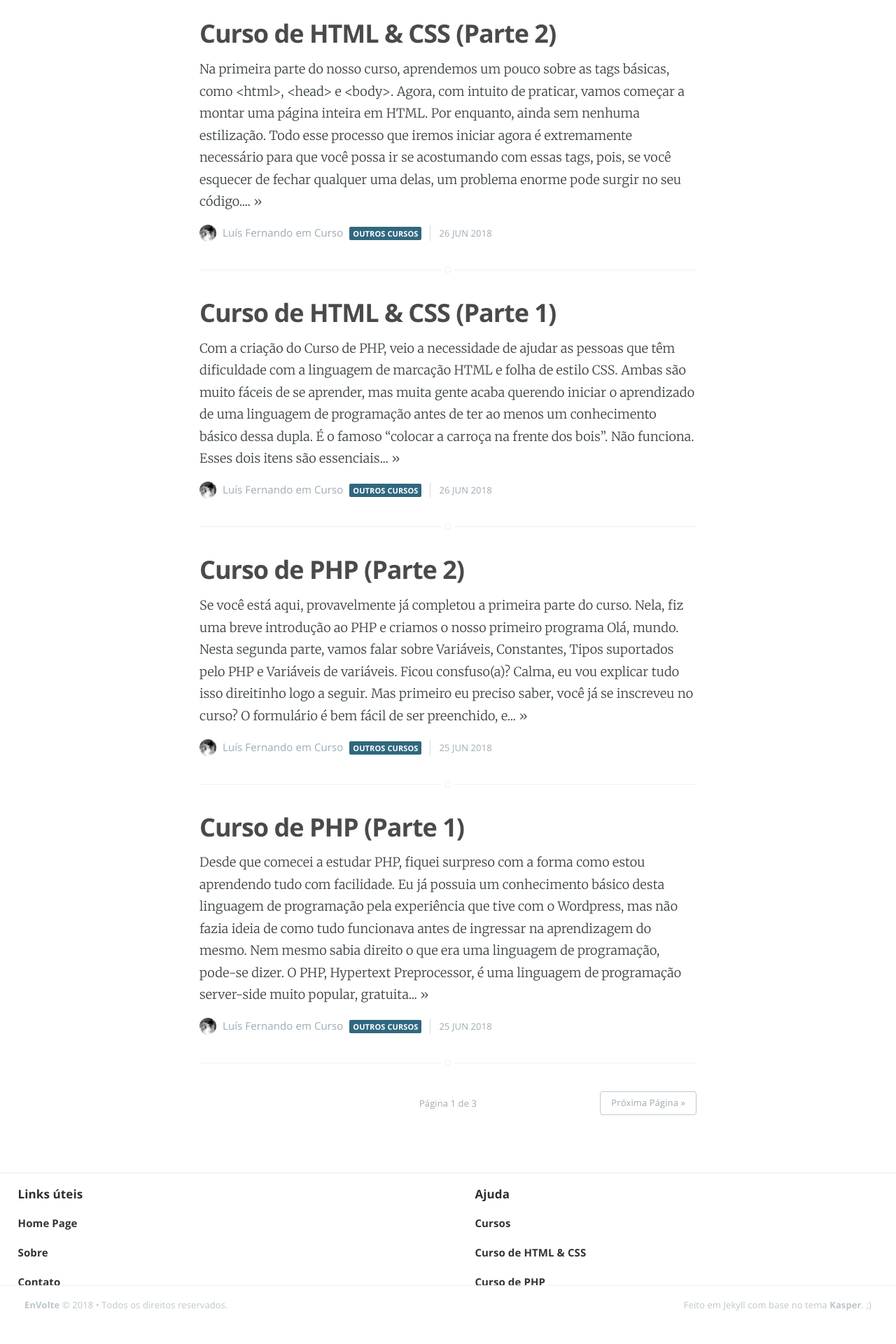
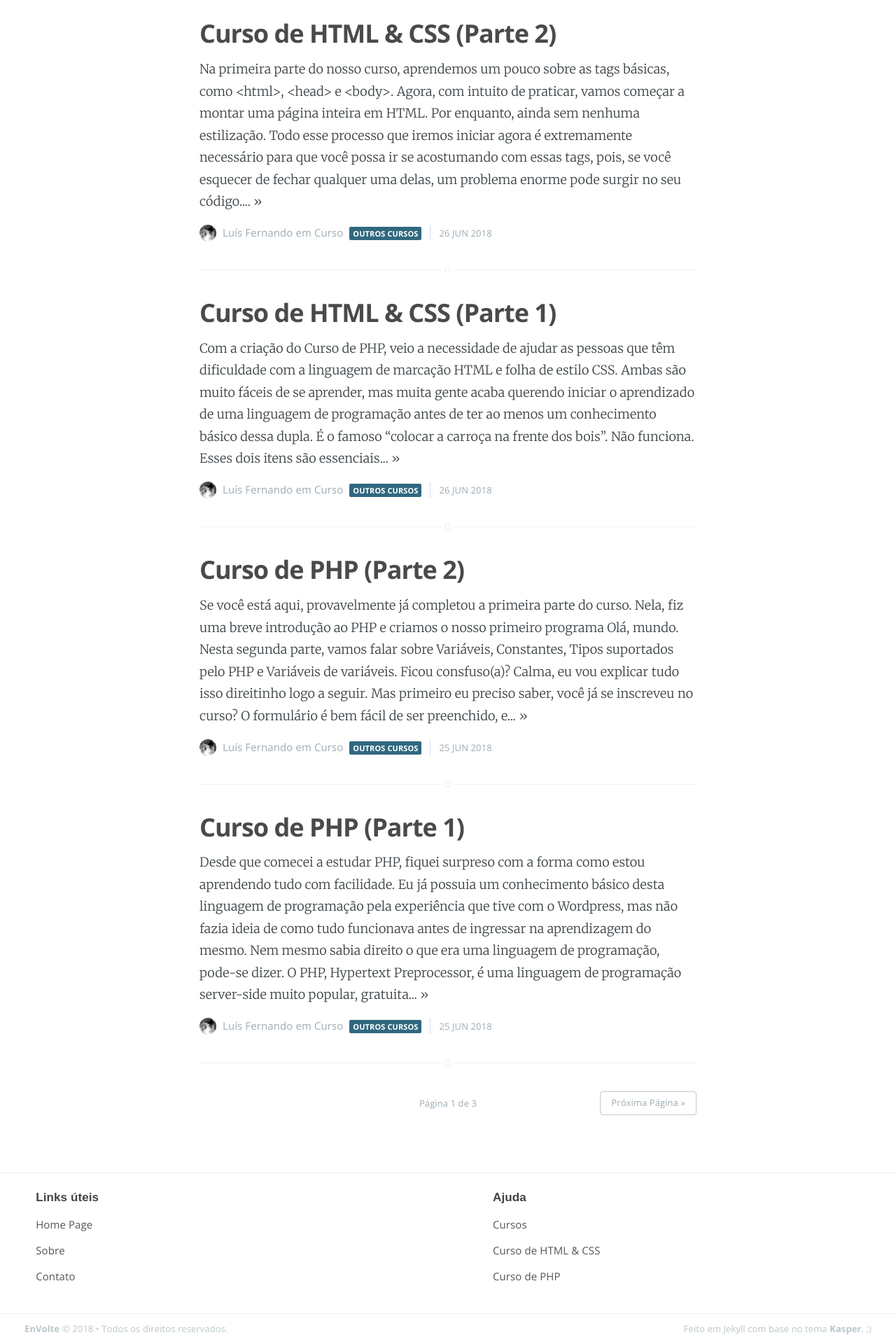
Before and after one commit to EnVolte/envolte.github.io, a Jekyll site: the page built from index.html, in a window 1280 px wide. Shown: the part 1131-3051 px from the top of the page at 70% size. Built offline with Jekyll 4.4.1, drawn with Linux system fonts in a browser that asks for light colours; the list of posts is cut into pages by our own code; before the commit the page ends 3016 px from its top, so only the background shows below that.

Commit message:
Update screen.css

```diff
--- a/assets/css/screen.css
+++ b/assets/css/screen.css
@@ -1799,10 +1799,10 @@
 div#titulo {max-width: 76%; margin-left: auto; margin-right: auto; border: 1px solid rgba(0,0,0,0.4); font-family: Open Sans; color: #fff; background: #30687f; border-radius: 2px; text-transform: uppercase; font-weight: bold; font-size: 13px; padding: 1px 0px; overflow: hidden; margin-top: 50px;}
 
 
-footer#baixo {width: 100%; border-top: 1px solid #eee; background: #fff; height: 160px; margin-top: 8rem; position: relative;}
-footer#baixo ul {line-height: 1.5em; padding: 20px 0px;}
-footer#baixo ul h3 {font-family: ; margin-bottom: 10px; font-size: 17px;}
+footer#baixo {width: 100%; border-top: 1px solid #eee; background: #fff; height: 200px; margin-top: 8rem; position: relative;}
+footer#baixo ul {line-height: 1.2em; padding: 25px 0px;}
+footer#baixo ul h3 {color: #444; font-family: sans-serif; margin-bottom: 10px; font-size: 17px;}
 footer#baixo ul li {float: left; width: 100%; list-style: none;}
-footer#baixo ul li a {color: #333; font-family: Open Sans; font-size: 15px; font-weight: bold; text-decoration: none;}
-footer#baixo .alignleft {width: 45%; float: left; margin-left: 2%;}
-footer#baixo .alignright {width: 45%; float: right; margin-right: 2%;}
+footer#baixo ul li a {color: #555; font-family: Open Sans; font-size: 15px; font-weight: normal; text-decoration: none;}
+footer#baixo .alignleft {width: 45%; float: left; margin-left: 4%;}
+footer#baixo .alignright {width: 45%; float: right; margin-right: 0%;}
```
